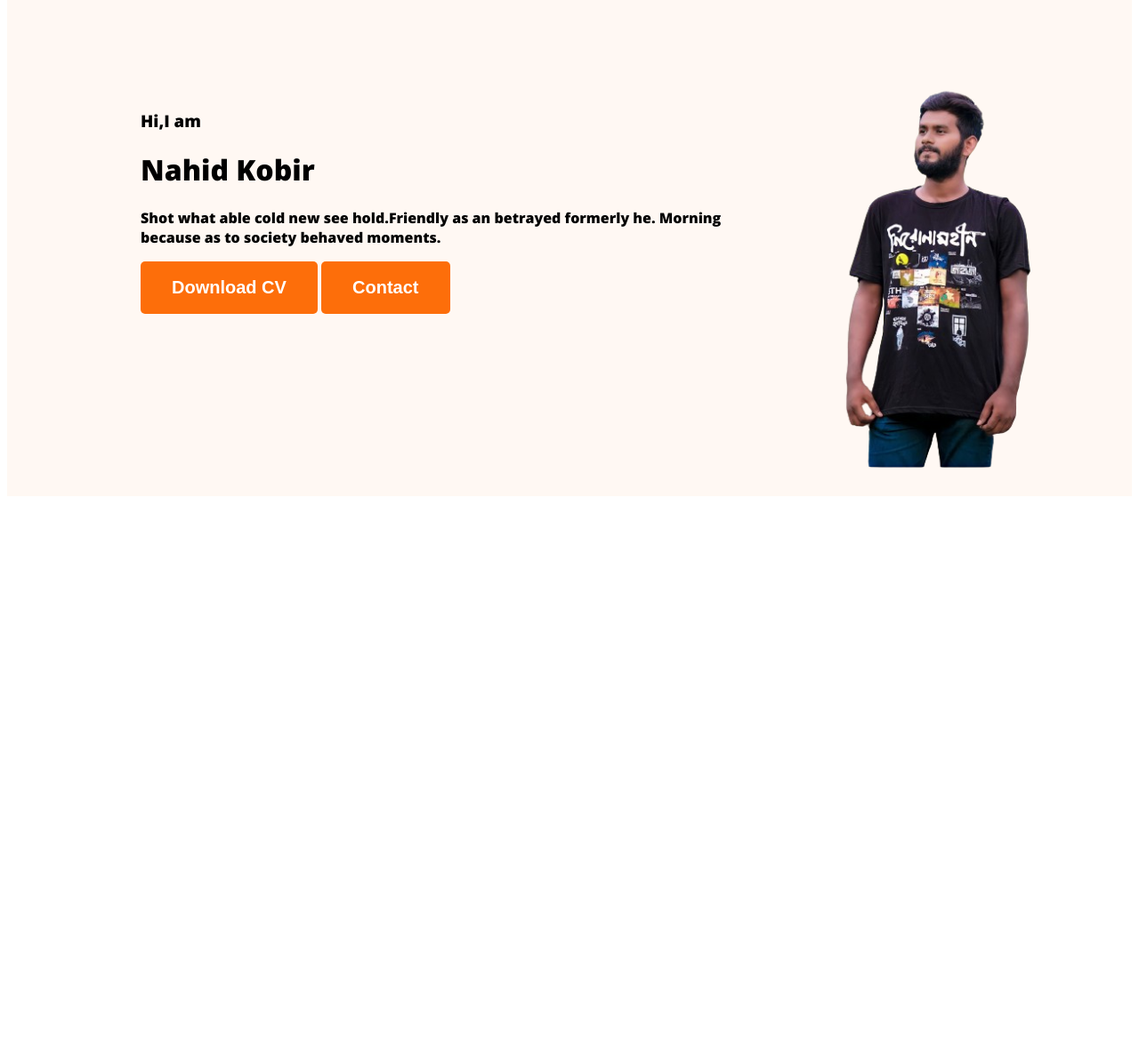
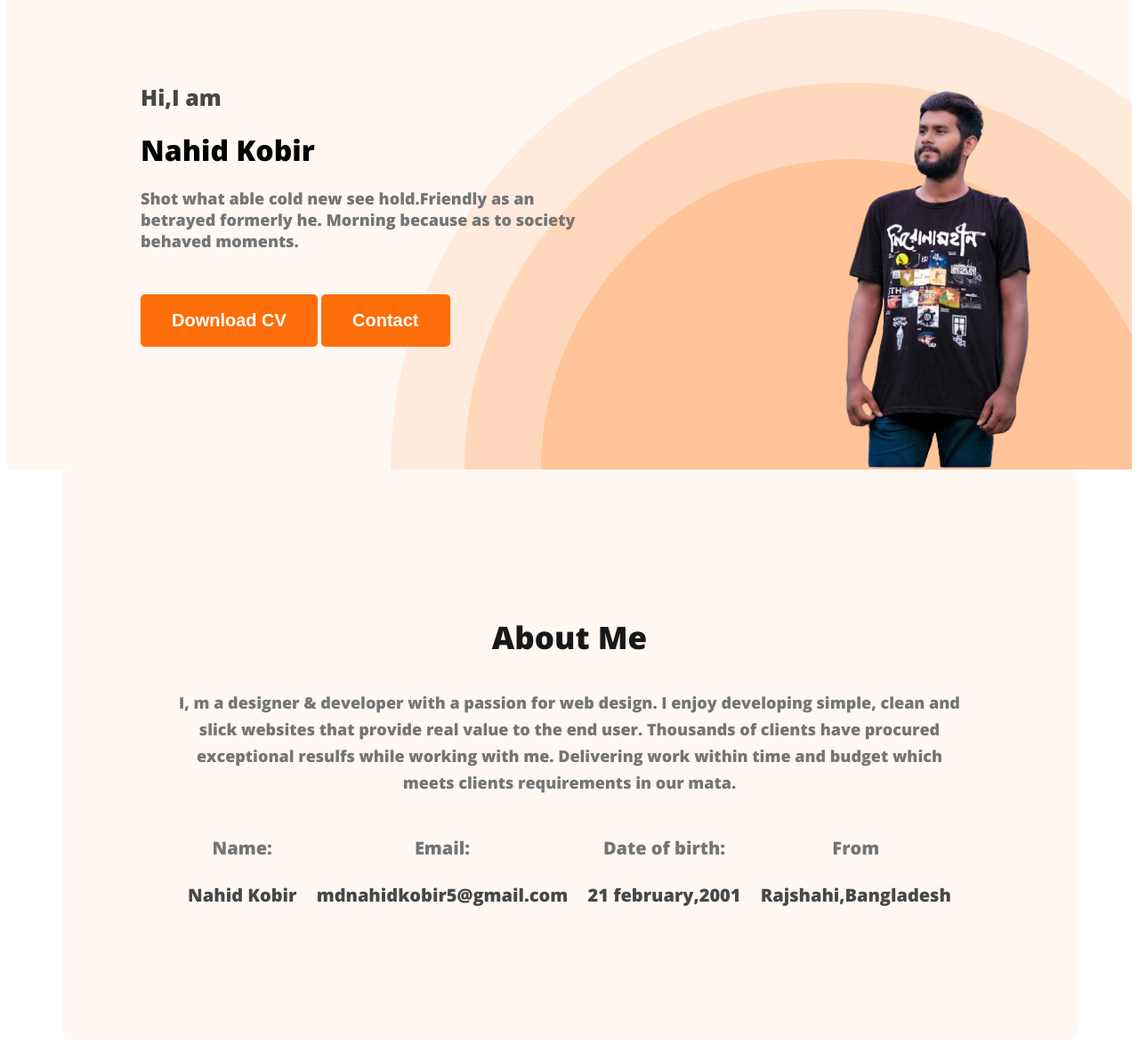
Before and after one commit to mdnahidkobir5/web-developer-portfolio, a plain HTML site: page index.html in a window 1280 px wide. Shown: the part 260-1433 px from the top of the page at 89% size. Before the commit the page ends 826 px from the top, so only its background shows below. Drawn offline with nearby package versions, Linux system fonts and the light colour scheme.

Commit message:
added information and finished about

```diff
--- a/index.html
+++ b/index.html
@@ -1,5 +1,6 @@
 <!DOCTYPE html>
 <html lang="en">
+
 <head>
     <meta charset="UTF-8">
     <meta name="viewport" content="width=device-width, initial-scale=1.0">
@@ -10,6 +11,7 @@
 
     <link rel="stylesheet" href="styles/portfolio.css">
 </head>
+
 <body>
     <header class="header">
         <nav>
@@ -21,12 +23,13 @@
             </ul>
         </nav>
         <div class="banner">
-            <div>
-                <h3 banner-greeting>
-                   Hi,I am
+            <div class="banner-content">
+                <h3 class="banner-greeting">
+                    Hi,I am
                 </h3>
-                <h1 class="banner-tital"> Nahid Kobir</h1>
-                <p>Shot what able cold new see hold.Friendly as an betrayed formerly he. Morning because as to society behaved moments.</p>
+                <h1 class="banner-tital"> Nahid Kobir </h1>
+                <p class="banner-description">Shot what able cold new see hold.Friendly as an betrayed formerly he.
+                    Morning because as to society behaved moments.</p>
                 <button class="btn-primary">Download CV</button>
                 <button class="btn-primary">Contact</button>
             </div>
@@ -34,10 +37,35 @@
         </div>
     </header>
     <main>
-
+        <section class="about">
+            <h3 class="section-tittle">About Me</h3>
+            <p class="section-description">I, m a designer & developer with a passion for web design. I enjoy developing
+                simple, clean and slick websites that provide real value to the end user. Thousands of clients have
+                procured exceptional resulfs while working with me. Delivering work within time and budget which meets
+                clients requirements in our mata.</p>
+            <div class="about-info-container">
+                <div class="about-info">
+                    <h4 class="info-tittle">Name:</h4>
+                    <p class="info-description">Nahid Kobir</p>
+                </div>
+                <div class="about-info">
+                    <h4 class="info-tittle">Email:</h4>
+                    <p class="info-description">mdnahidkobir5@gmail.com</p>
+                </div>
+                <div class="about-info">
+                    <h4 class="info-tittle">Date of birth:</h4>
+                    <p class="info-description">21 february,2001</p>
+                </div>
+                <div class="about-info">
+                    <h4 class="info-tittle">From</h4>
+                    <p class="info-description">Rajshahi,Bangladesh</p>
+                </div>
+            </div>
+        </section>
     </main>
     <footer>
 
     </footer>
 </body>
+
 </html>
--- a/styles/portfolio.css
+++ b/styles/portfolio.css
@@ -22,8 +22,8 @@ nav {
     color: #fff;
     font-size: 20px;
     font-weight: 700;
-    padding: 18px
-    35px;
+    padding: 18px 35px;
+    margin-top: 30px;
 }
 
 .nav-tital {
@@ -47,14 +47,95 @@ nav a {
     text-decoration: none;
     color: #474747;
 }
-.header{
+
+.header {
     background-color: #fff8f3;
+    background-image: url(../images/header_bg.png);
+    background-repeat: no-repeat;
+    background-position: bottom right;
 }
-.banner{
-    padding: 30px 30px 30px 150px;
+
+.banner {
+    padding: 30px 30px 0px 150px;
     display: flex;
     align-items: center;
+    justify-content: space-between;
 }
-.banner .profile-picture{
+
+.banner-content {
+    max-width: 500px;
+}
+
+.banner .profile-picture {
     width: 400px;
 }
+
+.banner-greeting {
+    font-size: 25px;
+    color: #474747;
+    margin-bottom: 0;
+}
+
+.banner-titel {
+    font-size: 85px;
+    font-weight: 700;
+    margin-top: 5px;
+    margin-bottom: 20px;
+}
+
+.banner-description {
+    color: #757575;
+    font-family: Open Sans;
+    font-size: 18px;
+
+}
+
+main {
+    max-width: 1140px;
+    margin: 0 auto;
+}
+
+.about {
+    padding: 130px;
+    border-radius: 10px;
+    background: #FFF8F3;
+}
+
+.section-tittle {
+    color: #181818;
+    text-align: center;
+    font-size: 35px;
+    font-weight: 700;
+
+}
+
+.section-description {
+    color: #757575;
+    text-align: center;
+    font-size: 18px;
+    font-weight: 400;
+    line-height: 30px;
+}
+
+.about-info-container {
+    display: flex;
+    justify-content: space-around;
+}
+
+.about-info {
+    text-align: center;
+}
+
+.info-tittle {
+    color: #757575;
+    text-align: center;
+    font-size: 20px;
+    font-weight: 400;
+
+}
+
+.info-description {
+    color: #474747;
+    font-size: 20px;
+    font-weight: 700;
+}
```
